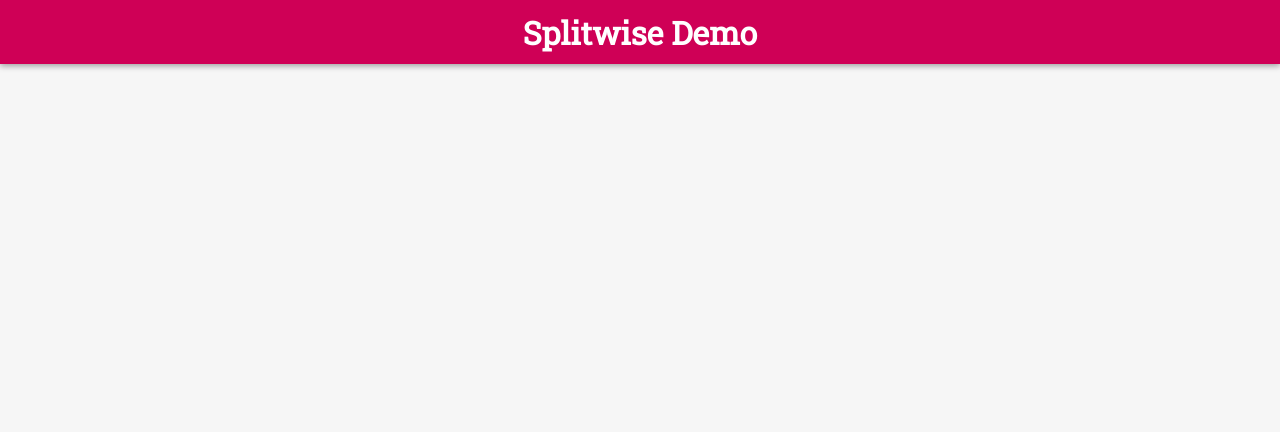
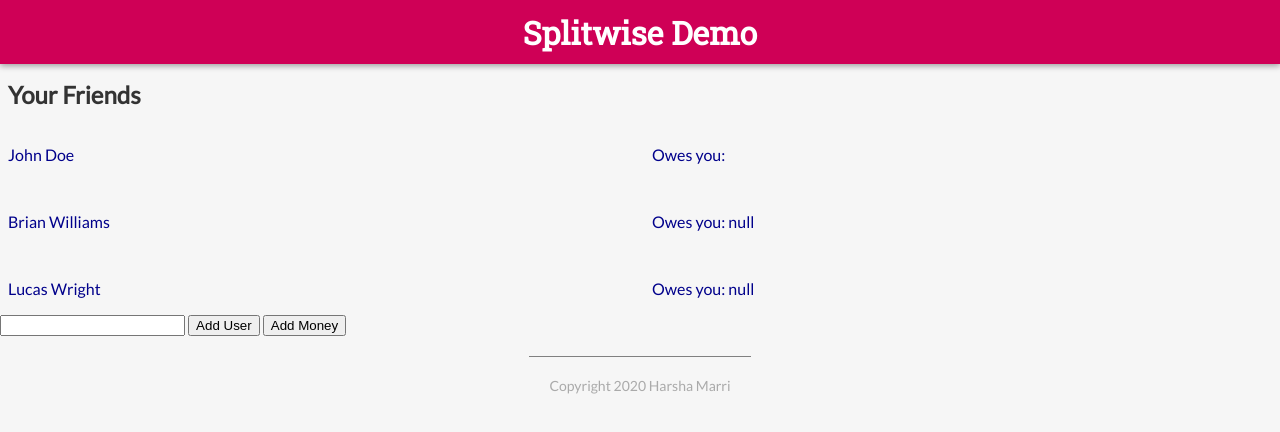
Before and after one commit to maskedTitan/svelte-splitwise, a Svelte app: page / in a window 1280 px wide. Shown: the top 432 px of the page. Built offline with nearby package versions, Linux system fonts and the light colour scheme.

Commit message:
added footer component

```diff
--- a/src/App.svelte
+++ b/src/App.svelte
@@ -1,5 +1,69 @@
 <script>
   import Header from "./UI/Header.svelte";
+  import Footer from "./UI/Footer.svelte";
+  import UserGrid from "./Users/UserGrid.svelte";
+  let users = [
+    {
+      id: 1,
+      name: "John Doe",
+      money: ""
+    },
+    {
+      id: 2,
+      name: "Brian Williams",
+      money: null
+    },
+    {
+      id: 3,
+      name: "Lucas Wright",
+      money: null
+    }
+  ];
+  let newUser = "";
+  let inputState;
+  function addUser() {
+    if (newUser.length === 0) {
+      inputState = "invalid";
+    } else {
+      users = [
+        ...users,
+        {
+          id: 4,
+          name: newUser
+        }
+      ];
+      newUser = "";
+      inputState = "success";
+    }
+  }
+
+  function addMoney() {
+    users.forEach(user => {
+      user.money = "200$";
+    });
+  }
 </script>
 
+<style>
+  .users {
+    margin-top: 5rem;
+    margin-left: 0.5rem;
+  }
+</style>
+
 <Header />
+<section class="users">
+  {#if inputState === 'invalid'}
+    <p>Please enter a valid input</p>
+  {:else if inputState === 'success'}
+    <p>Added successfully</p>
+  {/if}
+  <h1>Your Friends</h1>
+
+  <UserGrid {users} />
+
+</section>
+<input type="text" bind:value={newUser} />
+<button on:click={addUser}>Add User</button>
+<button on:click={addMoney}>Add Money</button>
+<Footer />
--- /dev/null
+++ b/src/UI/Footer.svelte
@@ -0,0 +1,17 @@
+<style>
+  footer {
+    padding: 20px;
+    text-align: center;
+  }
+  .copyright {
+    color: #aaa;
+    font-size: 14px;
+    display: inline-block;
+    padding: 20px;
+    border-top: 1px solid grey;
+  }
+</style>
+
+<footer>
+  <div class="copyright">Copyright 2020 Harsha Marri</div>
+</footer>
--- /dev/null
+++ b/src/Users/User.svelte
@@ -0,0 +1,12 @@
+<script>
+  export let name, money;
+</script>
+
+<style>
+  p {
+    color: darkblue;
+  }
+</style>
+
+<p>{name}</p>
+<p>Owes you: {money}</p>
--- /dev/null
+++ b/src/Users/UserGrid.svelte
@@ -0,0 +1,25 @@
+<script>
+  import User from "./User.svelte";
+  export let users;
+</script>
+
+<style>
+  section {
+    width: 100%;
+    display: grid;
+    grid-template-columns: 1fr;
+    grid-gap: 1rem;
+  }
+
+  @media (min-width: 768px) {
+    section {
+      grid-template-columns: repeat(2, 1fr);
+    }
+  }
+</style>
+
+<section class="users">
+  {#each users as user}
+    <User name={user.name} money={user.money} />
+  {/each}
+</section>
```
